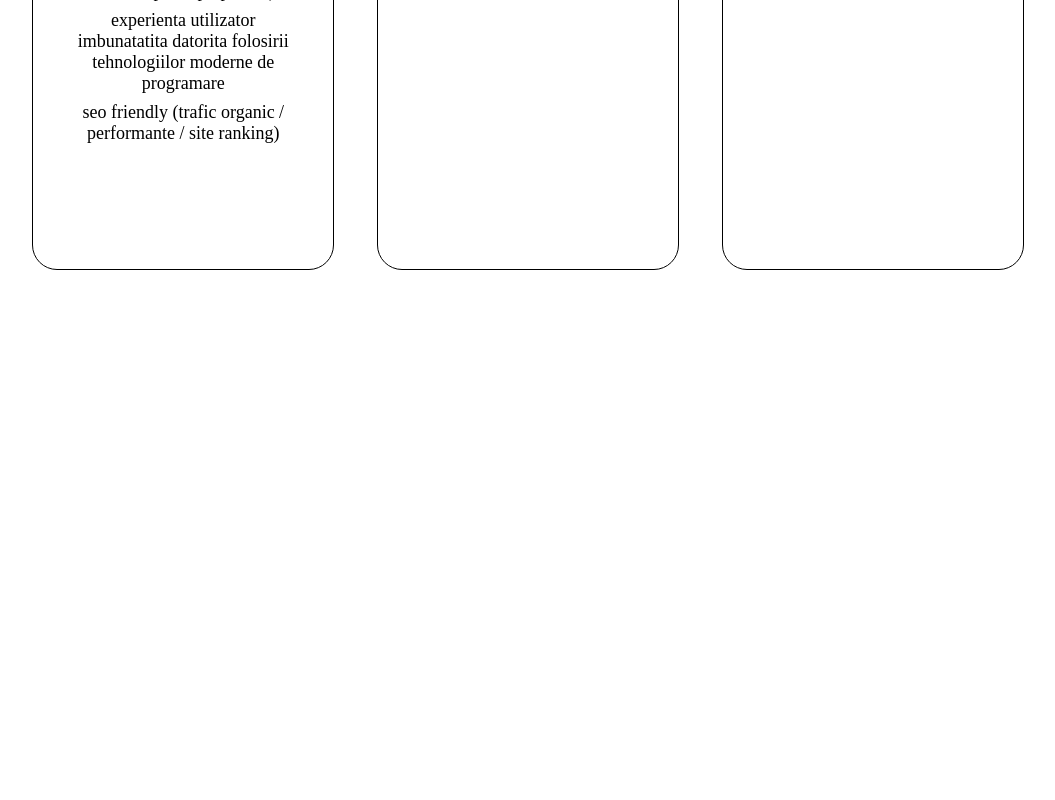
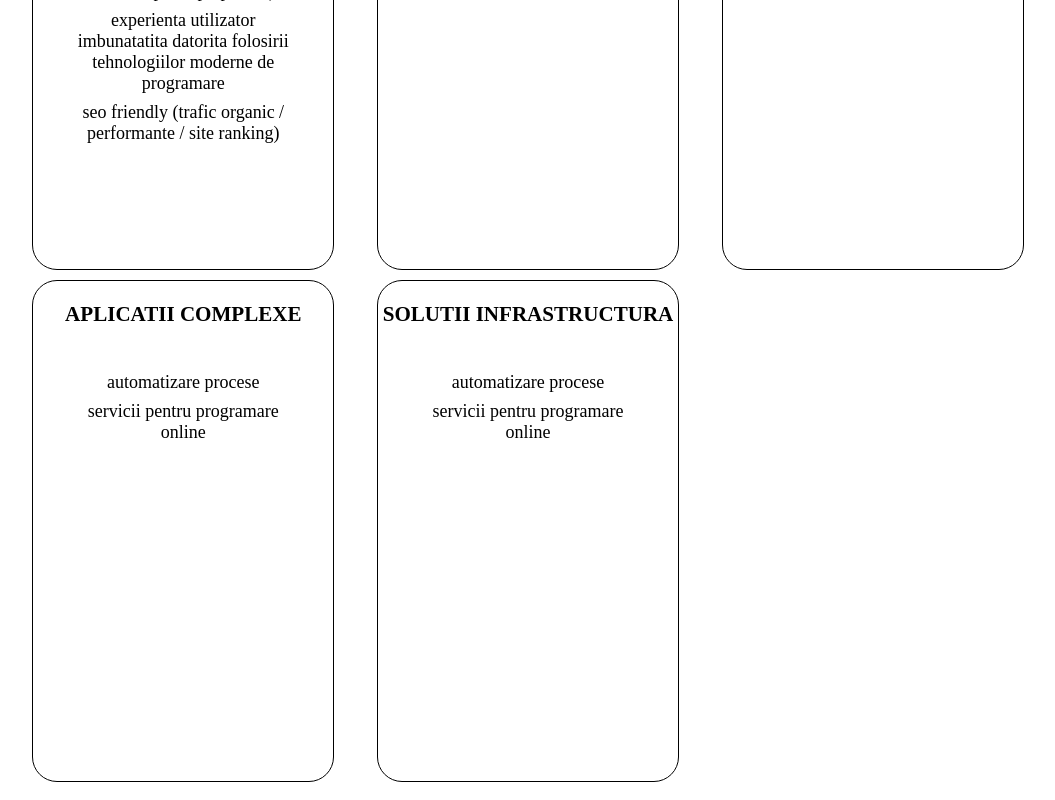
Before and after one commit to alexbran8/webservices, a Next.js app: page / in a window 1280 px wide. Shown: the part 967-1767 px from the top of the page, without its empty margins (112-1167 px from the left). Before the commit the page ends 1255 px from the top, so only its background shows below. Built offline with nearby package versions, Linux system fonts and the light colour scheme.

Commit message:
updated cards

```diff
--- a/layout/card-body.js
+++ b/layout/card-body.js
@@ -51,7 +51,17 @@ const CardBody = () => {
                 <h3>STYLING</h3>
             </div>
             <div className="grid-item">
+                <h3>CONSULTANTA</h3>
+            </div>
+            <div className="grid-item">
                 <h3>APLICATII COMPLEXE</h3>
+                <ul>
+                    <li>automatizare procese</li>
+                    <li>servicii pentru programare online</li>
+                </ul>
+            </div>
+            <div className="grid-item">
+                <h3>SOLUTII INFRASTRUCTURA</h3>
                 <ul>
                     <li>automatizare procese</li>
                     <li>servicii pentru programare online</li>
```
